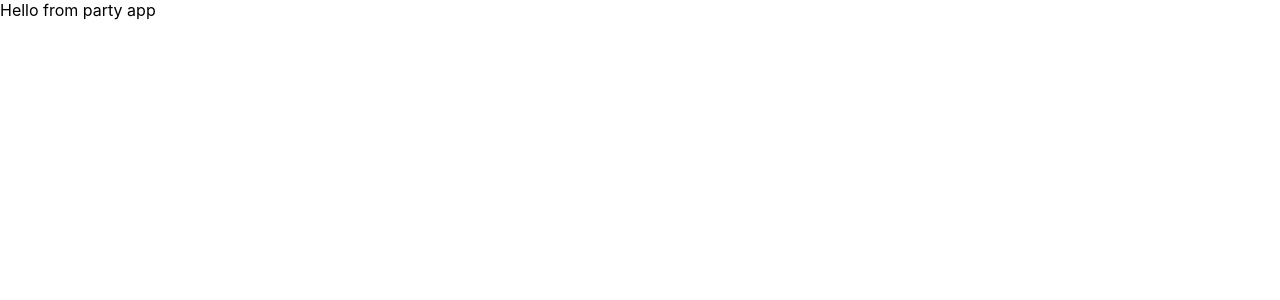
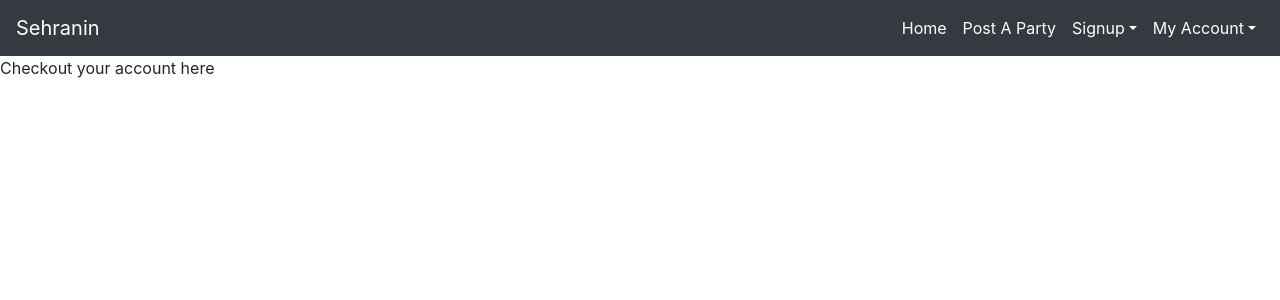
Before and after one commit to GeoffryAbiFarah/Sehranin, a React (Create React App) app in the folder web-front-end/: page /my-account in a window 1280 px wide. Shown: the top 300 px of the page. Built offline with nearby package versions, Linux system fonts and the light colour scheme.

Commit message:
react router + navigation bar

```diff
--- a/web-front-end/package.json
+++ b/web-front-end/package.json
@@ -6,9 +6,12 @@
     "@testing-library/jest-dom": "^5.11.9",
     "@testing-library/react": "^11.2.5",
     "@testing-library/user-event": "^12.7.3",
+    "bootstrap": "^4.6.0",
     "react": "^17.0.1",
     "react-dom": "^17.0.1",
+    "react-router-dom": "^5.2.0",
     "react-scripts": "4.0.3",
+    "reactstrap": "^8.9.0",
     "web-vitals": "^1.1.0"
   },
   "scripts": {
--- a/web-front-end/src/App.js
+++ b/web-front-end/src/App.js
@@ -1,12 +1,44 @@
 import React, {Component} from 'react';
 import './App.css';
+import {BrowserRouter as Router, Switch, Route} from 'react-router-dom';
+
+import Account from './components/Account';
+import Home from './components/Home';
+import Login from './components/Login';
+import PostParty from './components/PostParty';
+import Signup from './components/Signup';
+import NavigationBar from './components/NavigationBar';
 
 class App extends Component{
 
   render(){
     return(
       <div>
-        Hello from party app
+        <Router>
+          <div>
+            {/* Navigation bar */}
+            <NavigationBar/>
+
+            {/* This section is responsible of assigning to each URL a certain component */}
+            <Switch>
+              <Route path='/post-a-party'>
+                <PostParty/>
+              </Route>
+              <Route path='/my-account'>
+                <Account/>
+              </Route>
+              <Route path='/sign-up'>
+                <Signup/>
+              </Route>
+              <Route path='/log-in'>
+                <Login/>
+              </Route>
+              <Route path='/'>
+              <Home/>
+              </Route>
+            </Switch>
+          </div>
+        </Router>
       </div>
     )
   }
--- /dev/null
+++ b/web-front-end/src/components/Account.js
@@ -0,0 +1,14 @@
+import {Component} from 'react';
+
+class Account extends Component{
+
+    render(){
+        return(
+            <div>
+                Checkout your account here
+            </div>
+        );
+    }
+}
+
+export default Account;
--- /dev/null
+++ b/web-front-end/src/components/Home.js
@@ -0,0 +1,15 @@
+import {Component} from 'react';
+import "../styles/Home.css";
+
+class Home extends Component{
+
+    render(){
+        return(
+            <div>
+                Browse for party here
+            </div>
+        );
+    }
+}
+
+export default Home;
--- /dev/null
+++ b/web-front-end/src/components/Login.js
@@ -0,0 +1,14 @@
+import {Component} from 'react';
+
+class Login extends Component{
+
+    render(){
+        return(
+            <div>
+                Login here
+            </div>
+        );
+    }
+}
+
+export default Login;
--- /dev/null
+++ b/web-front-end/src/components/NavigationBar.js
@@ -0,0 +1,77 @@
+import {Component} from 'react';
+import { Link } from 'react-router-dom';
+import {Collapse, DropdownItem, DropdownMenu, DropdownToggle, Nav, Navbar, NavbarBrand, NavbarToggler, NavItem, NavLink, UncontrolledDropdown} from 'reactstrap';
+
+class NavigationBar extends Component{
+
+    constructor(props){
+        super(props);
+
+        this.state = {
+          isOpen: false
+        }
+    }
+
+    toggle = () => {
+        this.setState((state) => ({
+            isOpen: !state.isOpen
+        }))
+    }
+
+    render(){
+        return(
+        <div>
+            <Navbar color="dark" light expand="md">
+            <Link to="/"><NavbarBrand style={{color:"white"}}>Sehranin</NavbarBrand></Link>
+              <NavbarToggler onClick={this.toggle} ></NavbarToggler>
+              <Collapse isOpen={this.state.isOpen} navbar>
+                <Nav className="ml-auto" navbar>
+
+                    {/* checkout parties here / Home */}
+                  <NavItem>
+                  <NavLink tag={Link} to="/" style={{color:"white"}}>Home</NavLink>
+                  </NavItem>
+
+                  {/* post a party here */}
+                  <NavItem>
+                  <NavLink tag={Link} to="/post-a-party" style={{color:"white"}}>Post A Party</NavLink>
+                  </NavItem>
+
+                  {/* Sign up or login here */}
+                  <UncontrolledDropdown nav inNavbar>
+                    <DropdownToggle nav caret style={{color:"white"}} className="logged-in">
+                      Signup
+                    </DropdownToggle>
+                    <DropdownMenu right>
+                      <DropdownItem>
+                      <NavLink tag={Link} to="/sign-up">Sign Up</NavLink>
+                      </DropdownItem>
+                      <DropdownItem>
+                      <NavLink tag={Link} to="/log-in">Log in</NavLink>
+                      </DropdownItem>
+                    </DropdownMenu>
+                  </UncontrolledDropdown>
+
+                  {/* Check account info or logout here */}
+                  <UncontrolledDropdown nav inNavbar>
+                    <DropdownToggle nav caret style={{color:"white"}} className="logged-in">
+                        My Account
+                    </DropdownToggle>
+                    <DropdownMenu right className="logged-in">
+                      <DropdownItem>
+                      <NavLink tag={Link} to="/my-account">My Account</NavLink>
+                      </DropdownItem>
+                      <DropdownItem>
+                      <NavLink tag={Link} to="/">Log out</NavLink>
+                      </DropdownItem>
+                    </DropdownMenu>
+                  </UncontrolledDropdown>
+                </Nav>
+              </Collapse>
+            </Navbar>
+            </div>
+        );
+    }
+}
+
+export default NavigationBar;
--- /dev/null
+++ b/web-front-end/src/components/PostParty.js
@@ -0,0 +1,14 @@
+import {Component} from 'react';
+
+class PostParty extends Component{
+
+    render(){
+        return(
+            <div>
+                Post a party here
+            </div>
+        );
+    }
+}
+
+export default PostParty;
--- /dev/null
+++ b/web-front-end/src/components/Signup.js
@@ -0,0 +1,14 @@
+import {Component} from 'react';
+
+class Signup extends Component{
+
+    render(){
+        return(
+            <div>
+                Signup here
+            </div>
+        );
+    }
+}
+
+export default Signup;
--- a/web-front-end/src/index.js
+++ b/web-front-end/src/index.js
@@ -2,6 +2,7 @@ import React from 'react';
 import ReactDOM from 'react-dom';
 import './index.css';
 import App from './App';
+import 'bootstrap/dist/css/bootstrap.min.css';
 import reportWebVitals from './reportWebVitals';
 
 ReactDOM.render(
```
Also changed, not shown: web-front-end/public/assets/images/background-img-party.jpg (added), web-front-end/src/styles/Home.css (added), 1 other file (tests, documents, lock files or other folders).
